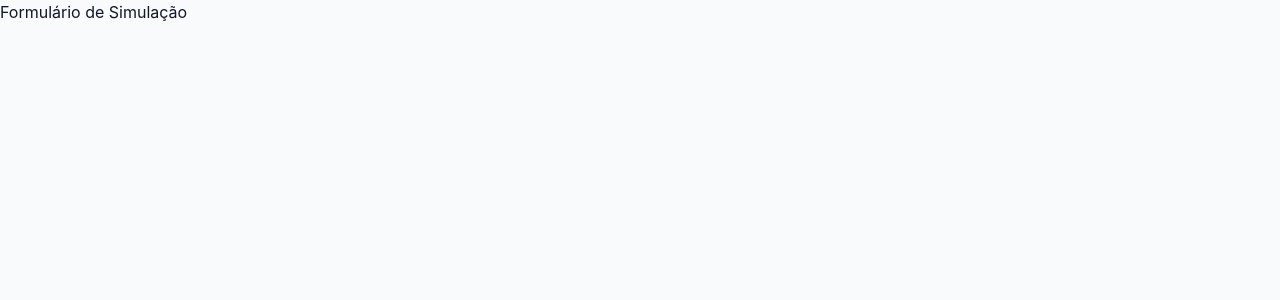
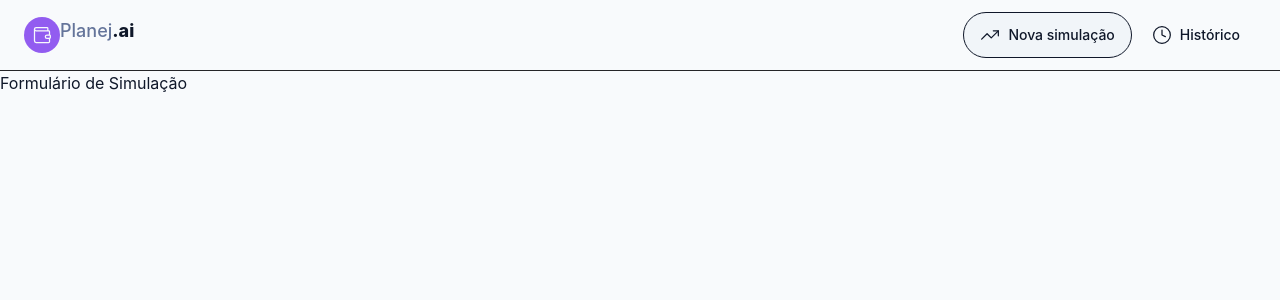
Before and after one commit to IMoisasZ/planejai, a React (Vite) app: page / in a window 1280 px wide. Shown: the top 300 px of the page. Built offline with nearby package versions, Linux system fonts and the light colour scheme.

Commit message:
created the component header

```diff
--- /dev/null
+++ b/src/components/layout/RootLayout.tsx
@@ -0,0 +1,11 @@
+import { Outlet } from 'react-router-dom';
+import { Header } from '../shared/Header';
+
+export function RootLayout() {
+	return (
+		<>
+			<Header />
+			<Outlet />
+		</>
+	);
+}
--- a/src/components/shared/Button.tsx
+++ b/src/components/shared/Button.tsx
@@ -11,7 +11,7 @@
 
 const variantClasses = {
 	primary: 'bg-primary text-primary-foreground font-semibold rounded-xl',
-	secondary: 'bg-secondary-button border border-boder rounded-3x1',
+	secondary: 'bg-secondary-button border border-boder rounded-3xl',
 	ghost: 'rounded-lg text-foreground',
 };
 
--- /dev/null
+++ b/src/components/shared/Header.tsx
@@ -0,0 +1,32 @@
+import { Clock, TrendingUp, Wallet } from 'lucide-react';
+import { useNavigate } from 'react-router';
+import { Button } from './Button';
+
+export function Header() {
+	const navigate = useNavigate();
+	return (
+		<header className="border-(--border) border-b px-6 py-3">
+			<nav className="flex items-center justify-between">
+				<div className="items-ceter gp-2 flex">
+					<div className="bg-primary flex h-9 w-9 items-center justify-center rounded-full">
+						<Wallet size={20} className="text-primary-foreground" />
+					</div>
+					<span className="text-lg">
+						<span className="text-muted-foreground font-medium">Planej</span>
+						<span className="font-extrabold">.ai</span>
+					</span>
+				</div>
+
+				{/* {'Actions Buttons'} */}
+				<div className="flex items-center gap-1">
+					<Button variant="secondary" icon={TrendingUp} onClick={() => void navigate('/')}>
+						<span className="hidden sm:inline">Nova simulação</span>
+					</Button>
+					<Button variant="ghost" icon={Clock} onClick={() => void navigate('/historico')}>
+						<span className="hidden sm:inline">Histórico</span>
+					</Button>
+				</div>
+			</nav>
+		</header>
+	);
+}
--- a/src/index.css
+++ b/src/index.css
@@ -7,10 +7,11 @@
 
 @layer base {
 	body {
-		@apply bg-background text-foreground;
+		background-color: var(--background);
+		color: var(--foreground);
 		width: 100%;
 		height: 100%;
-		trasnsition:
+		transition:
 			background-color 0.3s ease,
 			color 0.3s ease;
 	}
--- a/src/router.tsx
+++ b/src/router.tsx
@@ -1,9 +1,9 @@
 import { createBrowserRouter } from 'react-router-dom';
-import { Button } from './components/shared/Button';
-import { PiggyBank } from 'lucide-react';
+import { RootLayout } from './components/layout/RootLayout';
 
 export const router = createBrowserRouter([
 	{
+		element: <RootLayout />,
 		children: [
 			{
 				path: '/',
```
